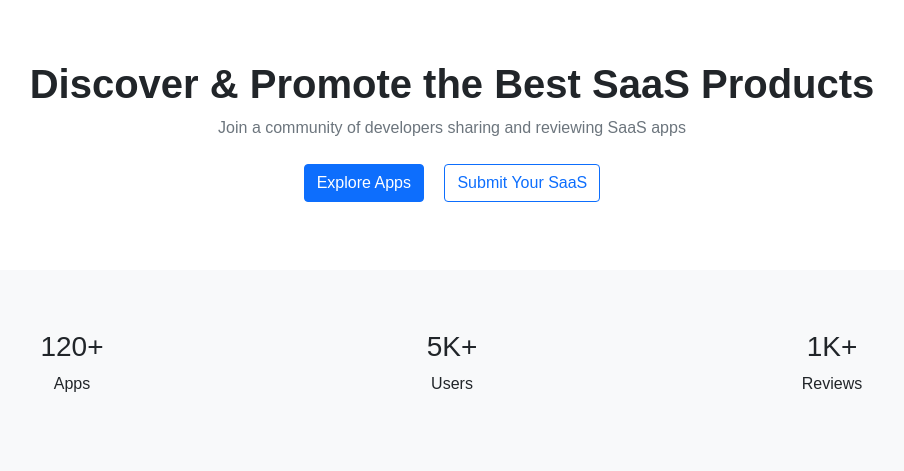
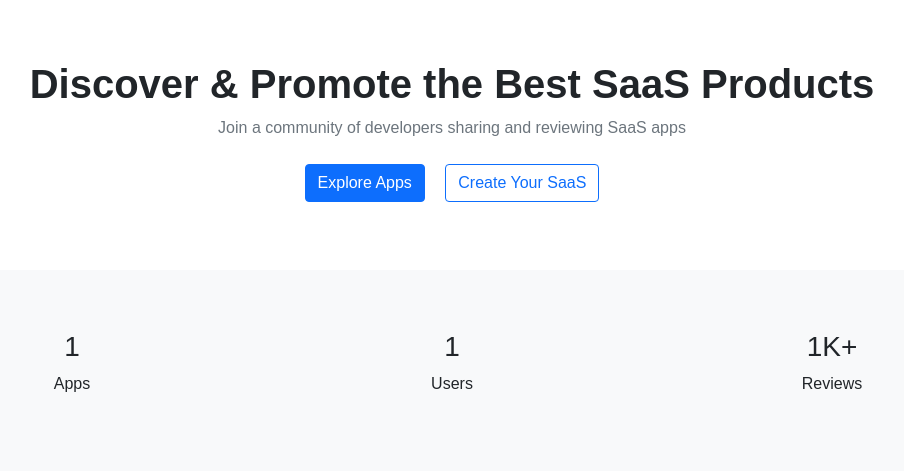
Before and after one commit to nishan756/SaasCom, a Django app: template apps/templates/index.html in a window 1280 px wide. Shown: the part 56-527 px from the top of the page, without its empty margins (188-1092 px from the left). Run offline with Django 5.2, Linux system fonts and the light colour scheme; the template is opened without the code that fills it: most values are stand-ins (such as "Sample title", 1, 10 or a date in 2020); some libraries are stand-ins or nearby versions.

Commit message:
Added url for explore-apps , create-app and added value of total_apps , total_users

```diff
--- a/apps/templates/index.html
+++ b/apps/templates/index.html
@@ -16,8 +16,8 @@
     <div class="container">
         <h1 class="fw-bold">Discover & Promote the Best SaaS Products</h1>
         <p class="text-muted">Join a community of developers sharing and reviewing SaaS apps</p>
-        <a class="btn btn-primary m-2">Explore Apps</a>
-        <a class="btn btn-outline-primary m-2">Submit Your SaaS</a>
+        <a class="btn btn-primary m-2" href="{% url 'all-apps'%}">Explore Apps</a>
+        <a class="btn btn-outline-primary m-2" href="{% url 'create-app' %}">Create Your SaaS</a>
     </div>
     </section>
 
@@ -25,8 +25,8 @@
     <section class="section bg-light text-center">
     <div class="container">
         <div class="row">
-        <div class="col-md-4"><h3>120+</h3><p>Apps</p></div>
-        <div class="col-md-4"><h3>5K+</h3><p>Users</p></div>
+        <div class="col-md-4"><h3>{{ total_apps }}</h3><p>Apps</p></div>
+        <div class="col-md-4"><h3>{{ total_users }}</h3><p>Users</p></div>
         <div class="col-md-4"><h3>1K+</h3><p>Reviews</p></div>
         </div>
     </div>
```
